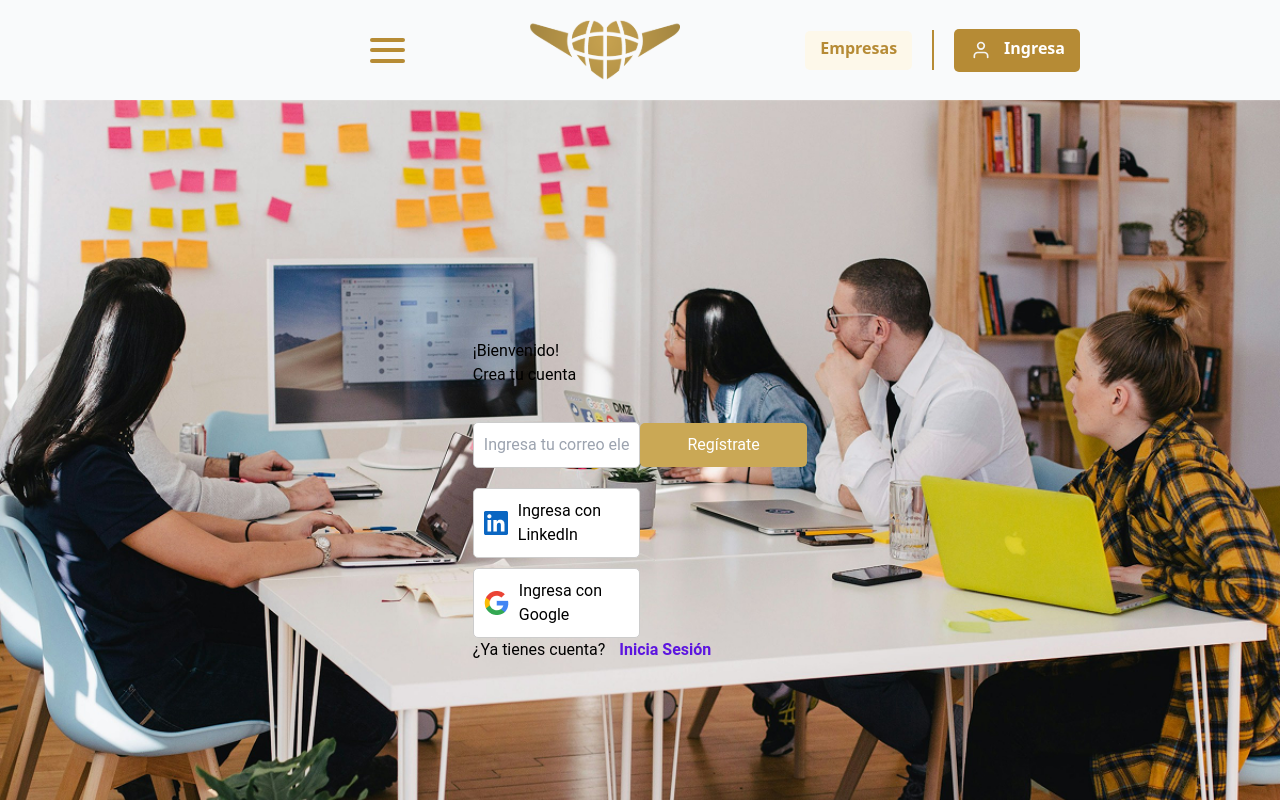
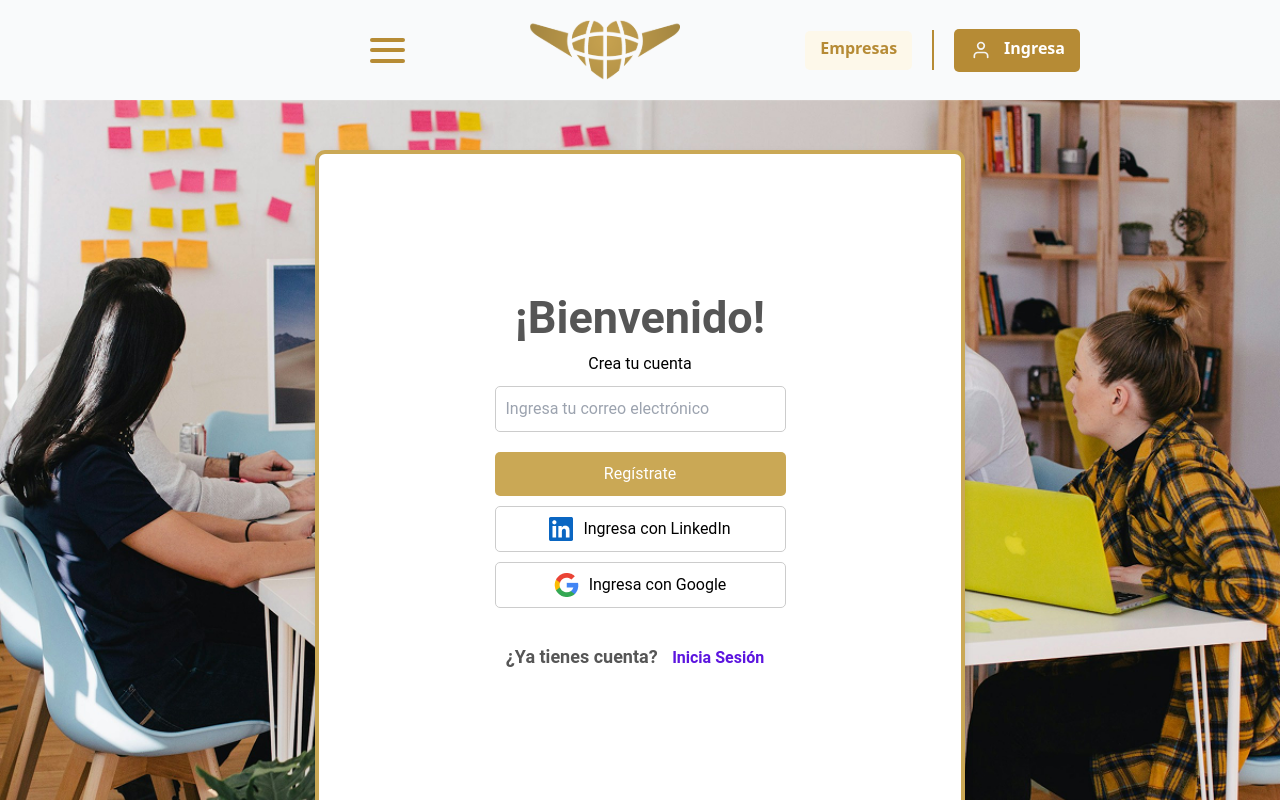
Before and after one commit to AIVPDevelops/FrontEndVolunteers, an Angular app: page /login-personas in a window 1280 px wide. Shown: the top 800 px of the page. Built offline with nearby package versions, Linux system fonts and the light colour scheme.

Commit message:
Ajuste Errores Lint

```diff
--- a/src/app/components/login-personas/login-personas.component.css
+++ b/src/app/components/login-personas/login-personas.component.css
@@ -47,7 +47,7 @@
 
   }
 
-    a {
+  a {
     width: 50%;
     padding: 10px;
     margin-top: 10px;
@@ -254,3 +254,119 @@
     margin: 15px 0 0 0;
 
   }
+
+  .register-box {
+    background: white;
+    padding: 30px;
+    border-radius: 10px;
+    box-shadow: 0 4px 8px rgba(0, 0, 0, 0.1);
+    border: 4px solid #caa855;
+    text-align: center;
+    width: 700px;
+    height: 900px;
+    display: flex;
+    flex-direction: column;
+    align-items: center;
+
+  }
+
+ .register-box h2 {
+    font-size: 45px;
+    color: #565656;
+    font-weight: bold;
+    padding-top: 100px;
+  }
+
+  .register-box h3 {
+    font-size: 18px;
+    color: #565656;
+    font-weight: bold;
+    padding-top: 35px;
+
+  }
+
+  form {
+    display: flex;
+    flex-direction: column;
+    width: 50%;
+  }
+
+  .register-box input {
+    width: 100%;
+    padding: 10px;
+    margin: 10px 0;
+    border: 1px solid #ccc;
+    border-radius: 5px;
+
+
+  }
+
+  .register-box form h4 {
+    color: #565656;
+    font-size: 20px;
+    text-align: left;
+    margin: 15px 0 0 0;
+
+  }
+
+  .note {
+    font-size: 15px;
+    color: #565656;
+    margin: 5px 0 0 0;
+    text-align: left;
+  }
+
+
+  .login-box {
+    background: white;
+    padding: 30px;
+    border-radius: 10px;
+    box-shadow: 0 4px 8px rgba(0, 0, 0, 0.1);
+    border: 4px solid #caa855;
+    text-align: center;
+    width: 650px;
+    height: 700px;
+    display: flex;
+    flex-direction: column;
+    align-items: center;
+
+  }
+
+ .login-box h2 {
+    font-size: 45px;
+    color: #565656;
+    font-weight: bold;
+    padding-top: 100px;
+  }
+
+  .login-box h3 {
+    font-size: 18px;
+    color: #565656;
+    font-weight: bold;
+    padding-top: 35px;
+
+  }
+
+  form {
+    display: flex;
+    flex-direction: column;
+    width: 50%;
+  }
+
+  .login-box input {
+    width: 50%;
+    padding: 10px;
+    margin: 10px 0;
+    border: 1px solid #ccc;
+    border-radius: 5px;
+
+
+  }
+
+  .login-box form h4 {
+    color: #565656;
+    font-size: 20px;
+    text-align: left;
+    margin: 15px 0 0 0;
+
+  }
--- a/src/app/components/login-personas/login-personas.component.ts
+++ b/src/app/components/login-personas/login-personas.component.ts
@@ -1,7 +1,7 @@
-import { Component, ElementRef, ViewChild, AfterViewInit } from '@angular/core';
+import { Component } from '@angular/core';
 import { RouterModule } from '@angular/router';
 import { CommonModule } from '@angular/common';
-import { ReactiveFormsModule, FormControl, FormGroup, Validators, ValidatorFn, AbstractControl, FormArray } from '@angular/forms';
+import { ReactiveFormsModule, FormControl, FormGroup, Validators, ValidatorFn, AbstractControl } from '@angular/forms';
 import { ErrorMessagesComponent } from '../error-messages/error-messages.component';
 import { SuccessMessagesComponent } from '../success-messages/success-messages.component';
 
@@ -43,7 +43,7 @@ export class LoginPersonasComponent {
     email: new FormControl('', [
       Validators.required,
       Validators.email,
-      Validators.pattern(/^[\w-\.]+@([\w-]+\.)+[\w-]{2,4}$/)
+      Validators.pattern(/^[\w.-]+@([\w-]+\.)+[\w-]{2,4}$/)
     ]),
     password: new FormControl('', [
       Validators.required,
--- a/src/app/components/success-messages/success-messages.component.html
+++ b/src/app/components/success-messages/success-messages.component.html
@@ -1,6 +1,6 @@
 <div class="overlay" *ngIf="visible">
 
-  <div class="modal" (click)="$event.stopPropagation()">
+  <div class="modal" (click)="$event.stopPropagation()" tabindex="0" (keydown.enter)="$event.stopPropagation()" (keydown.space)="$event.stopPropagation()">
 
     <div class="success-titulo">
     <div class="logo">
```
Also changed, not shown: eslint.config.mjs (+10 -1 lines).
